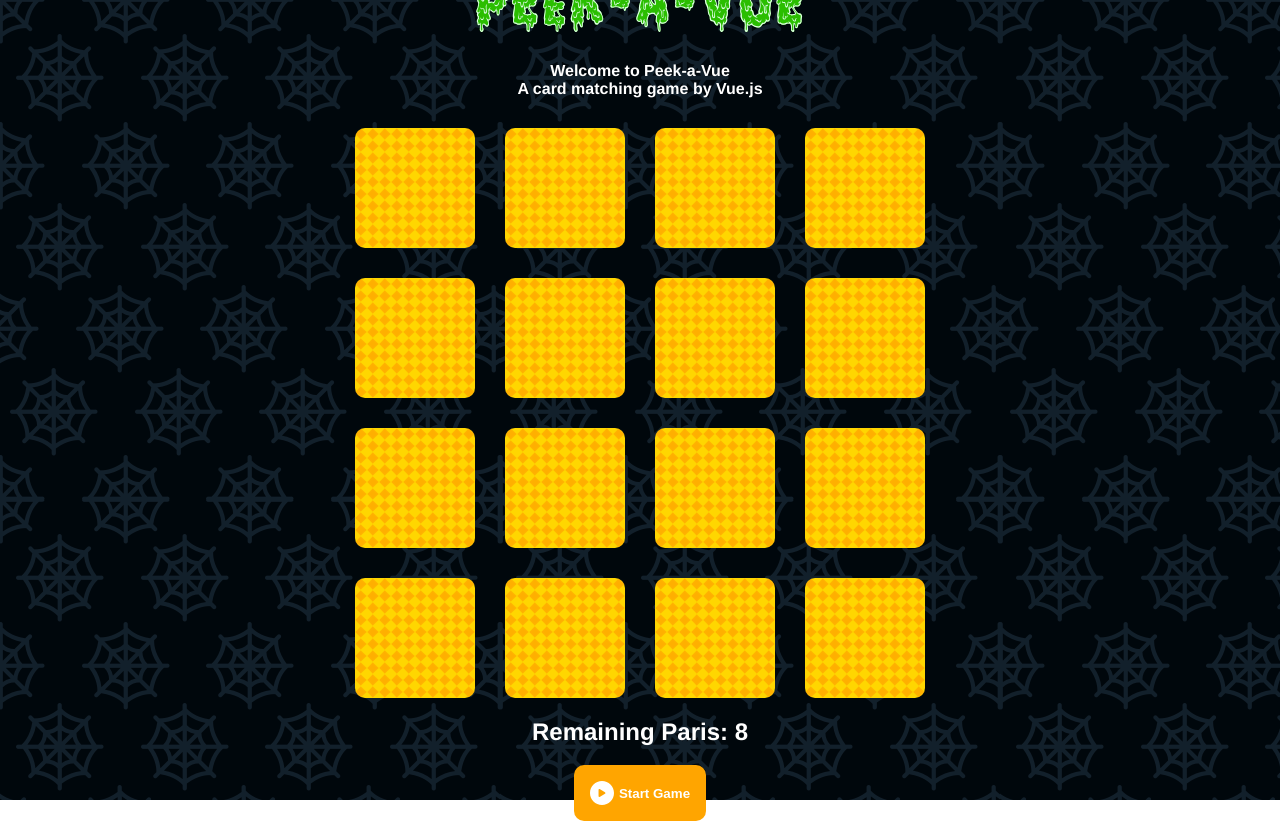
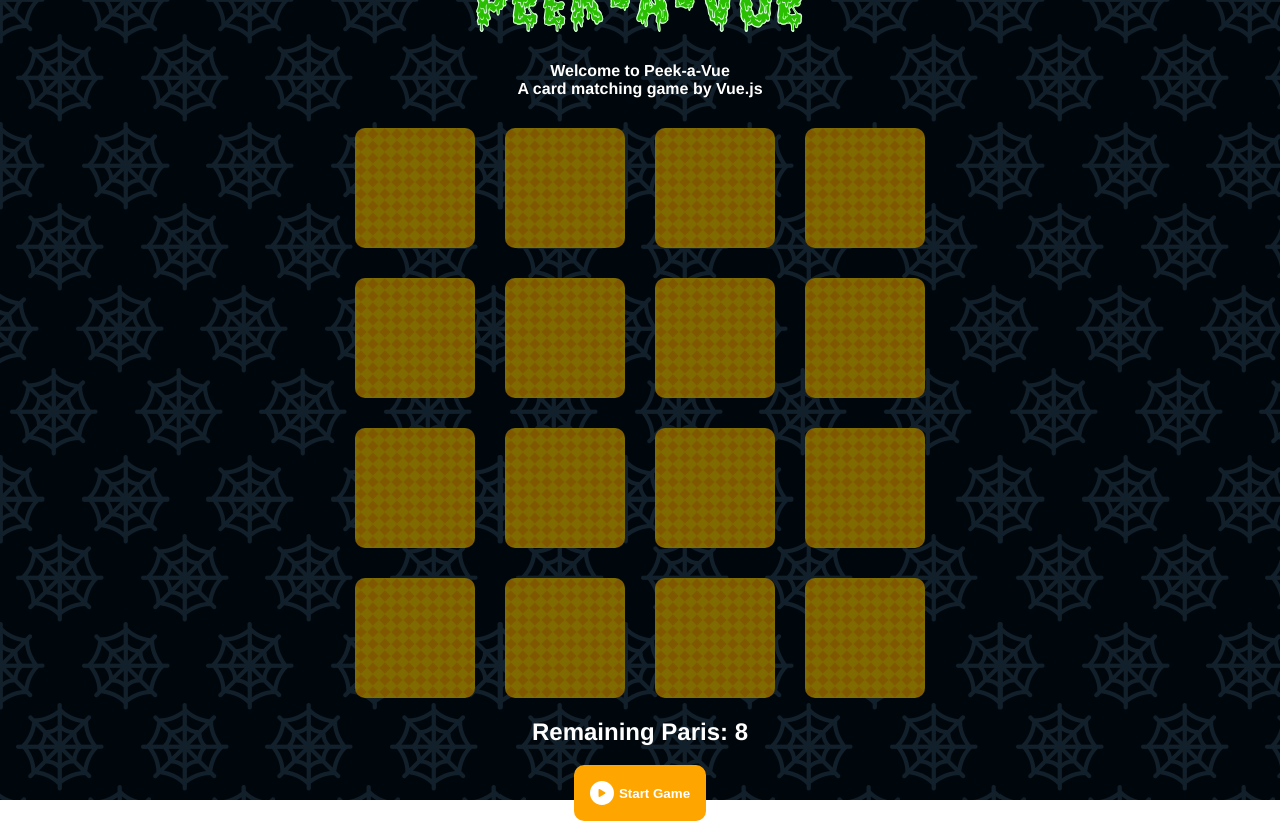
Before and after one commit to CezzMartins/helloween-card-game, a Vue app: page / in a window 1280 px wide. Built offline with nearby package versions, Linux system fonts and the light colour scheme.

Commit message:
feat: freeze card at the loadPage

```diff
--- a/src/App.vue
+++ b/src/App.vue
@@ -6,7 +6,7 @@
       <p>Welcome to Peek-a-Vue</p>
       <p>A card matching game by Vue.js</p>
     </section>
-    <transition-group tag="section" name="shuffle-card" class="game-board">
+    <transition-group tag="section" name="shuffle-card" class="game-board" :class="cardBlocked">
       <Card v-for="card in cardList"
             :key="`${card.value}-${card.variant}`"
             :value="card.value"
@@ -31,7 +31,7 @@
 import _ from 'lodash'
 import Card from '@/components/Card.vue';
 import { computed, ref } from '@vue/reactivity';
-import { onMounted, watch } from '@vue/runtime-core';
+import { watch } from '@vue/runtime-core';
 import { lauchConfetti } from '@/utilities/confetti'
 
 export default {
@@ -43,17 +43,19 @@ export default {
     const cardList = ref([])
     const userSelection = ref([])
     const newPlayer = ref(true)
+    const blockStyle = ref(true)
 
-    const gameSetup = async () => {
-      cardList.value =  await  _.shuffle(cardList.value)
-  }
+    const cardBlocked = computed(() => {
 
-    onMounted(gameSetup)
+      if (blockStyle.value){
+        return 'card-blocked'
+      }else{
 
-    const startGame = () => {
-      newPlayer.value = false
-      restartGame()
-    }
+        return
+      }
+    })
+
+
     // player status in game win or keep playing
     const status = computed(() => {
       if(remainingPairs.value === 0){
@@ -70,9 +72,14 @@ export default {
       return remainingCards / 2
     })
 
+    const startGame = () => {
+      restartGame()
+    }
+
     //restart game and shuffle
     const restartGame = () => {
       cardList.value = _.shuffle(cardList.value)
+      blockStyle.value = false
 
       cardList.value = cardList.value.map((card, index) => {
         return{
@@ -155,7 +162,8 @@ export default {
       }
     }, {  deep: true })
     return{
-      cardList, flipCard, userSelection,status, restartGame, newPlayer, startGame
+      cardList, flipCard, userSelection,status, restartGame, newPlayer,
+      cardBlocked, blockStyle,startGame
     }
   }
 }
@@ -163,6 +171,13 @@ export default {
 
 <style>
 
+.card-blocked{
+  pointer-events: none;
+  user-select: none;
+  cursor: not-allowed;
+  filter: brightness(0.5);
+  transition: all ease 0.2s;
+}
 html, body{
   margin: 0;
   padding: 0;
```
